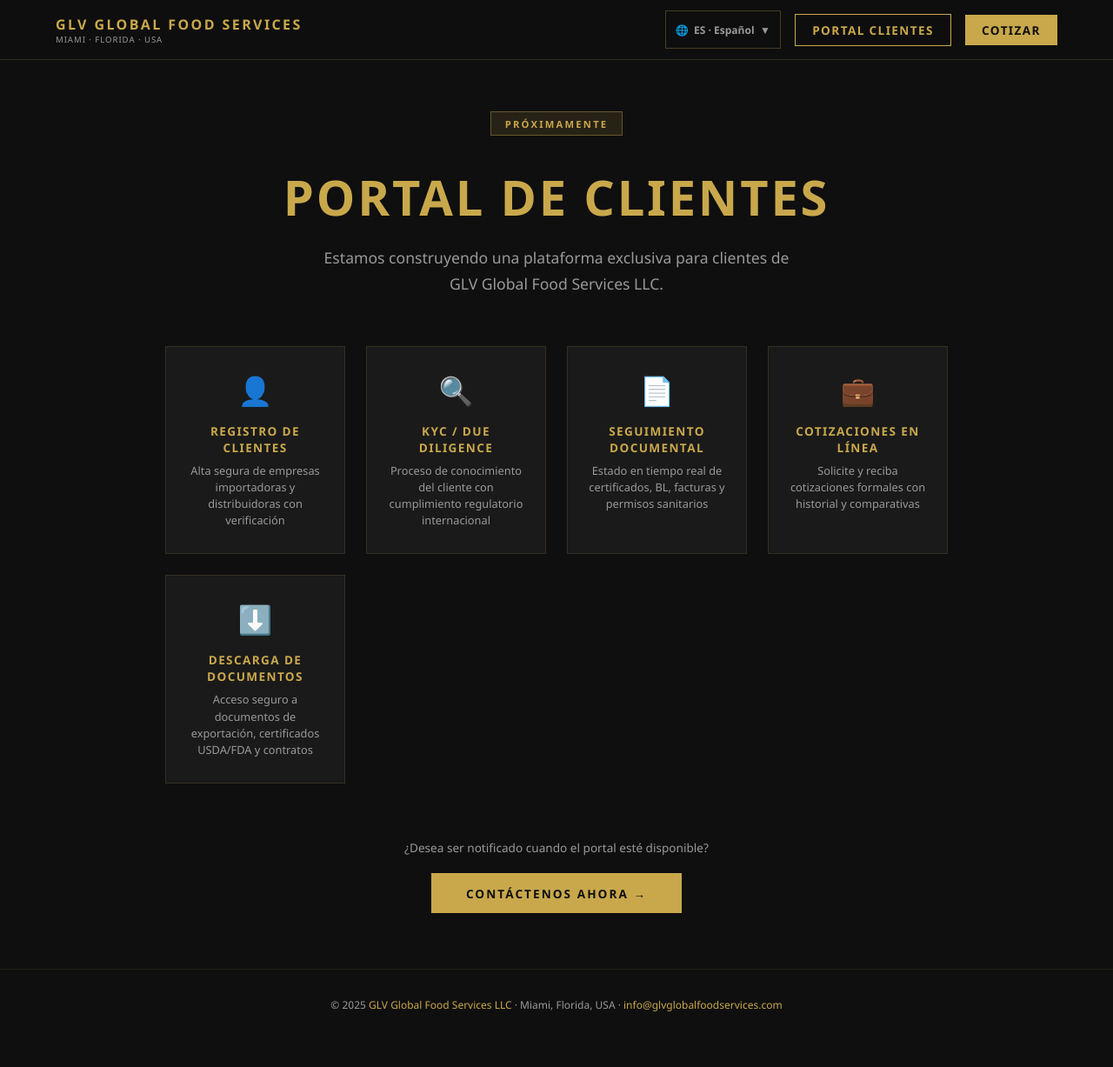
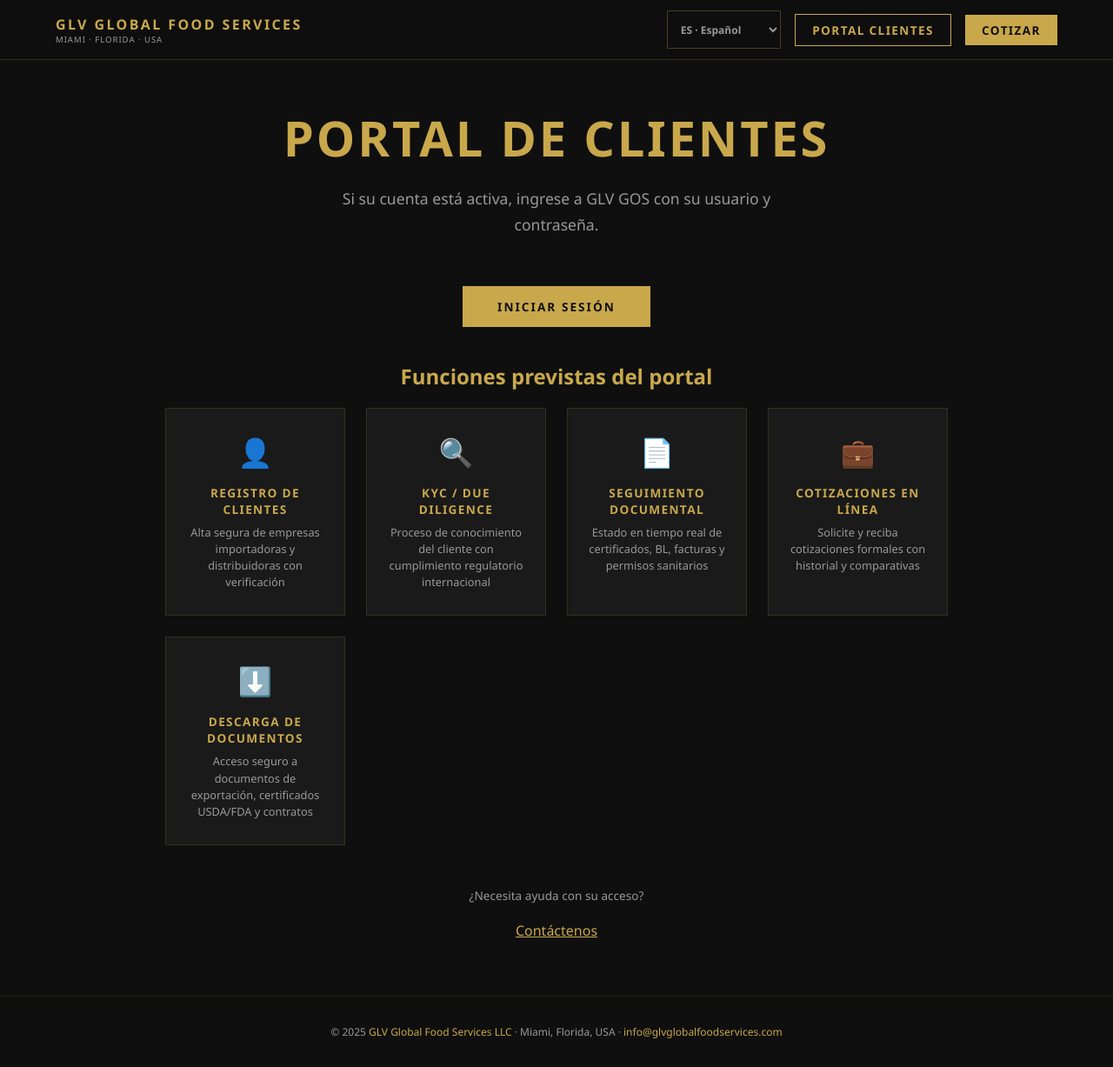
Before and after one commit to thegroupfenix-bot/glvglobalfoodservices, a website: page portal-clientes.html in a window 1280 px wide. Shown: the whole page at 87% size. Before the commit the page ends 1196 px from the top, so only its background shows below. Drawn offline with Linux system fonts and the light colour scheme.

Commit message:
Habilitar el acceso de clientes a GLV GOS (#27)
* fix: enlazar el portal de clientes con GOS

* fix: traducir el acceso al portal de clientes

* Preservar información del portal de clientes

* Preservar información del portal de clientes

* Conectar el selector de idiomas del portal

* Conectar el selector de idiomas del portal

* Precisar las funciones previstas del portal

* Precisar las funciones previstas del portal

```diff
--- a/js/i18n.js
+++ b/js/i18n.js
@@ -34,7 +34,7 @@
       form: { eyebrow: 'Cotización Rápida · Miami', title: 'Cotice con nosotros hoy', subtitle: 'Respondemos en menos de 24 horas. Solo compradores serios con capacidad de FCL.', name: 'Nombre completo *', company: 'Empresa · País *', product: 'Producto de interés *', destination: 'Destino *', volume: 'Volumen requerido', incoterm: 'Incoterm preferido', payment: 'Método de pago', message: 'Mensaje adicional', btn_email: 'Enviar por Email', btn_pdf: 'Descargar Cotización de Referencia (PDF)', success: 'Mensaje enviado. Nos comunicamos en menos de 24 horas.', sending: 'Enviando solicitud...' },
       contact: { office: 'Oficina Principal', holding: 'Parte del Holding' },
       footer: { products: 'Productos', contact: 'Contacto & Operaciones', tagline: 'Canal USA del GLV Global Holding.', rights: 'Todos los derechos reservados.' },
-      portal: { badge: 'Próximamente', title: 'Portal de Clientes', desc: 'Estamos construyendo una plataforma exclusiva para clientes de GLV Global Food Services LLC.', notify: '¿Desea ser notificado cuando el portal esté disponible?', cta: 'Contáctenos ahora →', features: { register: { title: 'Registro de Clientes', desc: 'Alta segura de empresas importadoras y distribuidoras con verificación' }, kyc: { title: 'KYC / Due Diligence', desc: 'Proceso de conocimiento del cliente con cumplimiento regulatorio internacional' }, docs: { title: 'Seguimiento Documental', desc: 'Estado en tiempo real de certificados, BL, facturas y permisos sanitarios' }, quotes: { title: 'Cotizaciones en Línea', desc: 'Solicite y reciba cotizaciones formales con historial y comparativas' }, download: { title: 'Descarga de Documentos', desc: 'Acceso seguro a documentos de exportación, certificados USDA/FDA y contratos' } } }
+      portal: { title: 'Portal de Clientes', desc: 'Si su cuenta está activa, ingrese a GLV GOS con su usuario y contraseña.', notify: '¿Necesita ayuda con su acceso?', cta: 'Contáctenos', login: 'Iniciar sesión', featuresTitle: 'Funciones previstas del portal', features: { register: { title: 'Registro de Clientes', desc: 'Alta segura de empresas importadoras y distribuidoras con verificación' }, kyc: { title: 'KYC / Due Diligence', desc: 'Proceso de conocimiento del cliente con cumplimiento regulatorio internacional' }, docs: { title: 'Seguimiento Documental', desc: 'Estado en tiempo real de certificados, BL, facturas y permisos sanitarios' }, quotes: { title: 'Cotizaciones en Línea', desc: 'Solicite y reciba cotizaciones formales con historial y comparativas' }, download: { title: 'Descarga de Documentos', desc: 'Acceso seguro a documentos de exportación, certificados USDA/FDA y contratos' } } }
     },
     en: {
       nav: { portal: 'Client Portal', quote: 'Get Quote', home: 'Home' },
@@ -48,7 +48,7 @@
       form: { eyebrow: 'Quick Quote · Miami', title: 'Get a quote today', subtitle: 'We respond in less than 24 hours. Serious buyers with FCL capacity only.', name: 'Full Name *', company: 'Company · Country *', product: 'Product of interest *', destination: 'Destination *', volume: 'Required Volume', incoterm: 'Preferred Incoterm', payment: 'Payment Method', message: 'Additional message', btn_email: 'Send by Email', btn_pdf: 'Download Reference Quote (PDF)', success: "Message sent. We'll get back to you within 24 hours.", sending: 'Sending request...' },
       contact: { office: 'Main Office', holding: 'Part of Holding' },
       footer: { products: 'Products', contact: 'Contact & Operations', tagline: 'USA channel of GLV Global Holding.', rights: 'All rights reserved.' },
-      portal: { badge: 'Coming Soon', title: 'Client Portal', desc: 'We are building an exclusive platform for GLV Global Food Services LLC clients.', notify: 'Would you like to be notified when the portal is available?', cta: 'Contact us now →', features: { register: { title: 'Client Registration', desc: 'Secure onboarding for importing companies and distributors with verification' }, kyc: { title: 'KYC / Due Diligence', desc: 'Client verification process with international regulatory compliance' }, docs: { title: 'Document Tracking', desc: 'Real-time status of certificates, BL, invoices and sanitary permits' }, quotes: { title: 'Online Quotes', desc: 'Request and receive formal quotes with history and comparisons' }, download: { title: 'Document Download', desc: 'Secure access to export documents, USDA/FDA certificates and contracts' } } }
+      portal: { title: 'Client Portal', desc: 'If your account is active, sign in to GLV GOS with your username and password.', notify: 'Need help signing in?', cta: 'Contact us', login: 'Sign in', featuresTitle: 'Planned portal features', features: { register: { title: 'Client Registration', desc: 'Secure onboarding for importing companies and distributors with verification' }, kyc: { title: 'KYC / Due Diligence', desc: 'Client verification process with international regulatory compliance' }, docs: { title: 'Document Tracking', desc: 'Real-time status of certificates, BL, invoices and sanitary permits' }, quotes: { title: 'Online Quotes', desc: 'Request and receive formal quotes with history and comparisons' }, download: { title: 'Document Download', desc: 'Secure access to export documents, USDA/FDA certificates and contracts' } } }
     },
     pt: {
       nav: { portal: 'Portal de Clientes', quote: 'Cotar', home: 'Início' },
@@ -62,7 +62,7 @@
       form: { eyebrow: 'Cotação Rápida · Miami', title: 'Cotar com a gente hoje', subtitle: 'Respondemos em menos de 24 horas. Somente compradores sérios com capacidade de FCL.', name: 'Nome completo *', company: 'Empresa · País *', product: 'Produto de interesse *', destination: 'Destino *', volume: 'Volume necessário', incoterm: 'Incoterm preferido', payment: 'Método de pagamento', message: 'Mensagem adicional', btn_email: 'Enviar por E-mail', btn_pdf: 'Baixar Cotação de Referência (PDF)', success: 'Mensagem enviada. Entraremos em contato em menos de 24 horas.', sending: 'Enviando solicitação...' },
       contact: { office: 'Escritório Principal', holding: 'Parte do Holding' },
       footer: { products: 'Produtos', contact: 'Contato & Operações', tagline: 'Canal EUA do GLV Global Holding. Distribuição e importação de alimentos certificados de Miami, Flórida.', rights: 'Todos os direitos reservados.' },
-      portal: { badge: 'Em Breve', title: 'Portal de Clientes', desc: 'Estamos construindo uma plataforma exclusiva para os clientes da GLV Global Food Services LLC. Gerencie suas operações de importação em um só lugar.', notify: 'Deseja ser notificado quando o portal estiver disponível?', cta: 'Entre em contato agora →', features: { register: { title: 'Cadastro de Clientes', desc: 'Cadastro seguro de empresas importadoras e distribuidoras com verificação' }, kyc: { title: 'KYC / Due Diligence', desc: 'Processo de verificação do cliente com conformidade regulatória internacional' }, docs: { title: 'Acompanhamento Documental', desc: 'Status em tempo real de certificados, BL, faturas e licenças sanitárias' }, quotes: { title: 'Cotações Online', desc: 'Solicite e receba cotações formais com histórico e comparativos' }, download: { title: 'Download de Documentos', desc: 'Acesso seguro a documentos de exportação, certificados USDA/FDA e contratos' } } }
+      portal: { title: 'Portal de Clientes', desc: 'Se sua conta estiver ativa, acesse o GLV GOS com seu usuário e senha.', notify: 'Precisa de ajuda para acessar?', cta: 'Entre em contato', login: 'Entrar', featuresTitle: 'Recursos previstos para o portal', features: { register: { title: 'Cadastro de Clientes', desc: 'Cadastro seguro de empresas importadoras e distribuidoras com verificação' }, kyc: { title: 'KYC / Due Diligence', desc: 'Processo de verificação do cliente com conformidade regulatória internacional' }, docs: { title: 'Acompanhamento Documental', desc: 'Status em tempo real de certificados, BL, faturas e licenças sanitárias' }, quotes: { title: 'Cotações Online', desc: 'Solicite e receba cotações formais com histórico e comparativos' }, download: { title: 'Download de Documentos', desc: 'Acesso seguro a documentos de exportação, certificados USDA/FDA e contratos' } } }
     },
     ar: {
       nav: { portal: 'بوابة العملاء', quote: 'اطلب عرضاً', home: 'الرئيسية' },
@@ -76,7 +76,7 @@
       form: { eyebrow: 'عرض سعر سريع · ميامي', title: 'احصل على عرض سعر اليوم', subtitle: 'نرد في أقل من 24 ساعة. المشترون الجادون فقط.', name: 'الاسم الكامل *', company: 'الشركة · البلد *', product: 'المنتج المطلوب *', destination: 'الوجهة *', volume: 'الكمية المطلوبة', incoterm: 'الإنكوترم المفضل', payment: 'طريقة الدفع', message: 'رسالة إضافية', btn_email: 'إرسال بالبريد', btn_pdf: 'تحميل عرض السعر المرجعي (PDF)', success: 'تم إرسال الرسالة. سنرد في أقل من 24 ساعة.', sending: 'جارٍ الإرسال...' },
       contact: { office: 'المكتب الرئيسي', holding: 'جزء من المجموعة' },
       footer: { products: 'المنتجات', contact: 'الاتصال والعمليات', tagline: 'الذراع الأمريكية لمجموعة GLV القابضة.', rights: 'جميع الحقوق محفوظة.' },
-      portal: { badge: 'قريباً', title: 'بوابة العملاء', desc: 'نبني منصة حصرية لعملاء GLV Global Food Services LLC.', notify: 'هل تريد أن يتم إخطارك عند توفر البوابة؟', cta: 'اتصل بنا الآن ←', features: { register: { title: 'تسجيل العملاء', desc: 'تسجيل آمن لشركات الاستيراد والتوزيع مع التحقق' }, kyc: { title: 'KYC / العناية الواجبة', desc: 'عملية التحقق من العميل مع الامتثال التنظيمي الدولي' }, docs: { title: 'تتبع الوثائق', desc: 'الحالة في الوقت الفعلي للشهادات والبوالص والفواتير' }, quotes: { title: 'عروض الأسعار عبر الإنترنت', desc: 'طلب واستلام عروض أسعار رسمية مع السجل والمقارنات' }, download: { title: 'تحميل الوثائق', desc: 'وصول آمن إلى وثائق التصدير وشهادات USDA/FDA' } } }
+      portal: { title: 'بوابة العملاء', desc: 'إذا كان حسابك نشطًا، سجّل الدخول إلى GLV GOS باستخدام اسم المستخدم وكلمة المرور.', notify: 'هل تحتاج إلى مساعدة في تسجيل الدخول؟', cta: 'اتصل بنا', login: 'تسجيل الدخول', featuresTitle: 'الميزات المخطط لها في البوابة', features: { register: { title: 'تسجيل العملاء', desc: 'تسجيل آمن لشركات الاستيراد والتوزيع مع التحقق' }, kyc: { title: 'KYC / العناية الواجبة', desc: 'عملية التحقق من العميل مع الامتثال التنظيمي الدولي' }, docs: { title: 'تتبع الوثائق', desc: 'الحالة في الوقت الفعلي للشهادات والبوالص والفواتير' }, quotes: { title: 'عروض الأسعار عبر الإنترنت', desc: 'طلب واستلام عروض أسعار رسمية مع السجل والمقارنات' }, download: { title: 'تحميل الوثائق', desc: 'وصول آمن إلى وثائق التصدير وشهادات USDA/FDA' } } }
     },
     zh: {
       nav: { portal: '客户门户', quote: '获取报价', home: '首页' },
@@ -90,7 +90,7 @@
       form: { eyebrow: '快速报价 · 迈阿密', title: '今天获取报价', subtitle: '24小时内回复。仅限有FCL采购能力的认真买家。', name: '姓名 *', company: '公司 · 国家 *', product: '感兴趣的产品 *', destination: '目的地 *', volume: '所需数量', incoterm: '首选国际贸易术语', payment: '付款方式', message: '附加信息', btn_email: '发送邮件', btn_pdf: '下载参考报价单 (PDF)', success: '消息已发送。我们将在24小时内回复您。', sending: '正在发送...' },
       contact: { office: '总部', holding: '集团成员' },
       footer: { products: '产品', contact: '联系与运营', tagline: 'GLV全球控股集团美国渠道。', rights: '保留所有权利。' },
-      portal: { badge: '即将推出', title: '客户门户', desc: '我们正在为GLV Global Food Services LLC客户构建专属平台。', notify: '您希望在门户上线时收到通知吗？', cta: '立即联系我们 →', features: { register: { title: '客户注册', desc: '进口企业和分销商的安全注册与验证' }, kyc: { title: 'KYC / 尽职调查', desc: '符合国际监管要求的客户验证流程' }, docs: { title: '文件跟踪', desc: '证书、提单、发票和卫生许可的实时状态' }, quotes: { title: '在线报价', desc: '申请并接收正式报价，含历史记录和比较' }, download: { title: '文件下载', desc: '安全访问出口文件、USDA/FDA证书和合同' } } }
+      portal: { title: '客户门户', desc: '如果您的账户已激活，请使用用户名和密码登录 GLV GOS。', notify: '需要登录帮助吗？', cta: '联系我们', login: '登录', featuresTitle: '门户计划功能', features: { register: { title: '客户注册', desc: '进口企业和分销商的安全注册与验证' }, kyc: { title: 'KYC / 尽职调查', desc: '符合国际监管要求的客户验证流程' }, docs: { title: '文件跟踪', desc: '证书、提单、发票和卫生许可的实时状态' }, quotes: { title: '在线报价', desc: '申请并接收正式报价，含历史记录和比较' }, download: { title: '文件下载', desc: '安全访问出口文件、USDA/FDA证书和合同' } } }
     }
   };
 
@@ -167,6 +167,13 @@
   function init() {
     var saved = localStorage.getItem(STORAGE_KEY) || DEFAULT_LANG;
     setLang(saved);
+    var portalLanguage = document.getElementById('portalLanguage');
+    if (portalLanguage) {
+      portalLanguage.value = SUPPORTED.includes(saved) ? saved : DEFAULT_LANG;
+      portalLanguage.addEventListener('change', function () {
+        setLang(portalLanguage.value);
+      });
+    }
   }
 
   /* ── Public API ─────────────────────────────────────────────────────────── */
--- a/portal-clientes.html
+++ b/portal-clientes.html
@@ -8,13 +8,13 @@
 <link rel="apple-touch-icon" sizes="180x180" href="/apple-touch-icon.png">
 <meta name="viewport" content="width=device-width, initial-scale=1.0">
 <title>Portal Clientes — GLV Global Food Services LLC</title>
-<meta name="description" content="Portal de clientes GLV Global Food Services LLC. Próximamente: registro, KYC, seguimiento documental, cotizaciones y descarga de documentos.">
+<meta name="description" content="Portal de clientes GLV Global Food Services LLC. Inicie sesión en GLV GOS con su cuenta activa.">
 <link rel="canonical" href="https://glvglobalfoodservices.com/portal-clientes">
 <meta name="robots" content="noindex, nofollow">
 <!-- Open Graph -->
 <meta property="og:type" content="website">
 <meta property="og:title" content="Portal Clientes — GLV Global Food Services LLC">
-<meta property="og:description" content="Próximamente: registro de clientes, KYC, seguimiento documental, cotizaciones en línea y descarga de documentos.">
+<meta property="og:description" content="Acceso a GLV GOS para clientes con cuenta activa.">
 <meta property="og:url" content="https://glvglobalfoodservices.com/portal-clientes">
 <meta property="og:image" content="https://glvglobalfoodservices.com/imagenes/operaciones-miami-glv.jpg">
 <meta property="og:site_name" content="GLV Global Food Services LLC">
@@ -50,11 +50,6 @@
   /* MAIN */
   main { flex:1; display:flex; flex-direction:column; align-items:center; justify-content:center; padding:8rem 1.5rem 4rem; text-align:center; }
 
-  .portal-badge {
-    display:inline-block; background:rgba(201,168,76,0.12); border:1px solid rgba(201,168,76,0.4);
-    color:var(--gold); font-size:0.7rem; font-weight:700; letter-spacing:0.2em; text-transform:uppercase;
-    padding:0.35rem 1rem; margin-bottom:2.5rem;
-  }
 
   h1 { font-size:clamp(2rem,5vw,3.5rem); font-weight:900; letter-spacing:0.05em; text-transform:uppercase; line-height:1.1; margin-bottom:1.5rem; }
   h1 span { color:var(--gold); }
@@ -63,7 +58,7 @@
 
   .features-grid {
     display:grid; grid-template-columns:repeat(auto-fit,minmax(200px,1fr));
-    gap:1.5rem; max-width:900px; width:100%; margin-bottom:4rem;
+    gap:1.5rem; max-width:900px; width:100%; margin-bottom:1rem;
   }
   .feature-card {
     background:var(--dark2); border:1px solid rgba(201,168,76,0.15);
@@ -73,7 +68,9 @@
   .feature-title { font-size:0.85rem; font-weight:700; letter-spacing:0.1em; text-transform:uppercase; color:var(--gold); margin-bottom:0.5rem; }
   .feature-desc { font-size:0.8rem; color:var(--muted); line-height:1.5; }
 
-  .notify-box { max-width:480px; width:100%; }
+  .portal-features-title { margin:2.5rem 0 1.25rem; color:var(--gold); }
+  .notify-box { max-width:480px; width:100%; margin-top:2rem; }
+  .notify-box a { color:var(--gold); }
   .notify-box p { font-size:0.85rem; color:var(--muted); margin-bottom:1.25rem; }
   .notify-cta { display:inline-block; background:var(--gold); color:var(--dark); text-decoration:none; font-size:0.85rem; font-weight:700; letter-spacing:0.15em; text-transform:uppercase; padding:0.85rem 2.5rem; transition:all 0.2s; }
   .notify-cta:hover { background:var(--gold-light); }
@@ -93,33 +90,23 @@
         <span class="nav-logo-sub">Miami · Florida · USA</span>
       </span>
     </a>
-    <div class="lang-select-wrap" id="langSelect">
-      <button class="lang-select-btn" onclick="toggleLangMenu()" aria-label="Seleccionar idioma">
-        🌐 <span id="langLabel">ES · Español</span> ▼
-      </button>
-      <div class="lang-select-menu" role="listbox">
-        <button class="lang-option active" data-lang="es" onclick="setLang('es');closeLangMenu()">🇪🇸 ES · Español</button>
-        <button class="lang-option" data-lang="en" onclick="setLang('en');closeLangMenu()">🇺🇸 EN · English</button>
-        <button class="lang-option" data-lang="pt" onclick="setLang('pt');closeLangMenu()">🇧🇷 PT · Português</button>
-        <button class="lang-option" data-lang="ar" onclick="setLang('ar');closeLangMenu()">🇦🇪 AR · العربية</button>
-        <button class="lang-option" data-lang="zh" onclick="setLang('zh');closeLangMenu()">🇨🇳 ZH · 中文</button>
-      </div>
-    </div>
+    <select id="portalLanguage" class="lang-select-btn" aria-label="Idioma / Language">
+      <option value="es">ES · Español</option>
+      <option value="en">EN · English</option>
+      <option value="pt">PT · Português</option>
+      <option value="ar">AR · العربية</option>
+      <option value="zh">ZH · 中文</option>
+    </select>
     <a href="/portal-clientes" class="nav-cta nav-cta-portal" data-i18n="nav.portal">Portal Clientes</a>
     <a href="/#cotizar" class="nav-cta" data-i18n="nav.quote">Cotizar</a>
   </div>
 </nav>
 
 <main>
-  <span class="portal-badge" data-i18n="portal.badge">Próximamente</span>
-
   <h1><span data-i18n="portal.title">Portal de Clientes</span></h1>
-
-  <p class="portal-desc" data-i18n="portal.desc">
-    Estamos construyendo una plataforma exclusiva para clientes de GLV Global Food Services LLC.
-    Gestione sus operaciones de importación desde un solo lugar.
-  </p>
-
+  <p class="portal-desc" data-i18n="portal.desc">Si su cuenta está activa, ingrese a GLV GOS con su usuario y contraseña.</p>
+  <a href="https://misaelvalencia-production.up.railway.app/login" class="notify-cta" data-i18n="portal.login">Iniciar sesión</a>
+  <h2 class="portal-features-title" data-i18n="portal.featuresTitle">Funciones previstas del portal</h2>
   <div class="features-grid">
     <div class="feature-card">
       <span class="feature-icon">👤</span>
@@ -147,10 +134,9 @@
       <div class="feature-desc" data-i18n="portal.features.download.desc">Acceso seguro a documentos de exportación, certificados USDA/FDA y contratos</div>
     </div>
   </div>
-
   <div class="notify-box">
-    <p data-i18n="portal.notify">¿Desea ser notificado cuando el portal esté disponible?</p>
-    <a href="/#cotizar" class="notify-cta" data-i18n="portal.cta">Contáctenos ahora →</a>
+    <p data-i18n="portal.notify">¿Necesita ayuda con su acceso?</p>
+    <a href="mailto:info@glvglobalfoodservices.com" data-i18n="portal.cta">Contáctenos</a>
   </div>
 </main>
 
```
